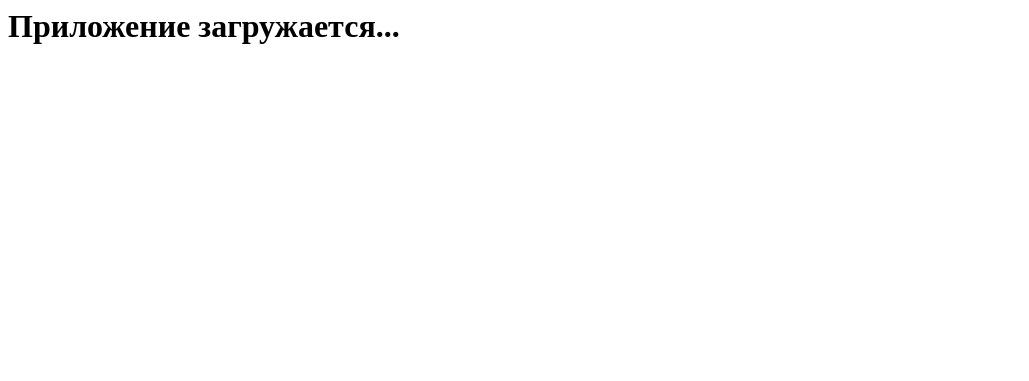
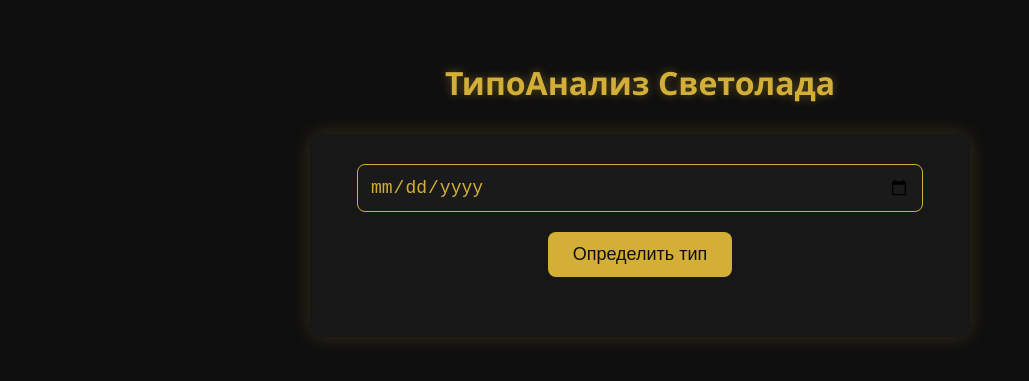
Before and after one commit to lukaowsjnnikowa84-hash/typoanaliz, a plain HTML site: page index.html in a window 1280 px wide. Shown: the whole page, without its empty margins (0-1029 px from the left). Drawn offline with Linux system fonts and the light colour scheme.

Commit message:
Add basic HTML structure and styling

```diff
--- a/index.html
+++ b/index.html
@@ -1 +1,93 @@
-<h1>Приложение загружается...</h1>
+<!DOCTYPE html>
+<html lang="ru">
+<head>
+    <meta charset="UTF-8">
+    <title>ТипоАнализ Светолада</title>
+    <meta name="viewport" content="width=device-width, initial-scale=1">
+
+    <style>
+        body {
+            margin: 0;
+            font-family: "Segoe UI", sans-serif;
+            background: #0f0f0f;
+            color: #d4af37;
+            text-align: center;
+            padding: 40px 20px;
+        }
+
+        h1 {
+            font-size: 32px;
+            margin-bottom: 30px;
+            color: #d4af37;
+            text-shadow: 0 0 10px rgba(212,175,55,0.4);
+        }
+
+        .container {
+            max-width: 600px;
+            margin: auto;
+            background: rgba(255,255,255,0.03);
+            padding: 30px;
+            border-radius: 12px;
+            box-shadow: 0 0 20px rgba(212,175,55,0.2);
+        }
+
+        input[type="date"] {
+            width: 90%;
+            padding: 12px;
+            font-size: 18px;
+            border-radius: 8px;
+            border: 1px solid #d4af37;
+            background: #1a1a1a;
+            color: #d4af37;
+        }
+
+        button {
+            margin-top: 20px;
+            padding: 12px 25px;
+            font-size: 18px;
+            border: none;
+            border-radius: 8px;
+            background: #d4af37;
+            color: #0f0f0f;
+            cursor: pointer;
+            transition: 0.3s;
+        }
+
+        button:hover {
+            background: #f0d878;
+        }
+
+        .result {
+            margin-top: 30px;
+            text-align: left;
+            line-height: 1.6;
+        }
+
+        .result h2 {
+            color: #f0d878;
+        }
+
+        .divider {
+            height: 1px;
+            background: #d4af37;
+            margin: 20px 0;
+            opacity: 0.4;
+        }
+    </style>
+</head>
+
+<body>
+
+    <h1>ТипоАнализ Светолада</h1>
+
+    <div class="container">
+        <input type="date" id="birthdate">
+        <button onclick="calculateType()">Определить тип</button>
+
+        <div id="result" class="result"></div>
+    </div>
+
+    <script src="script.js"></script>
+
+</body>
+</html>
```
